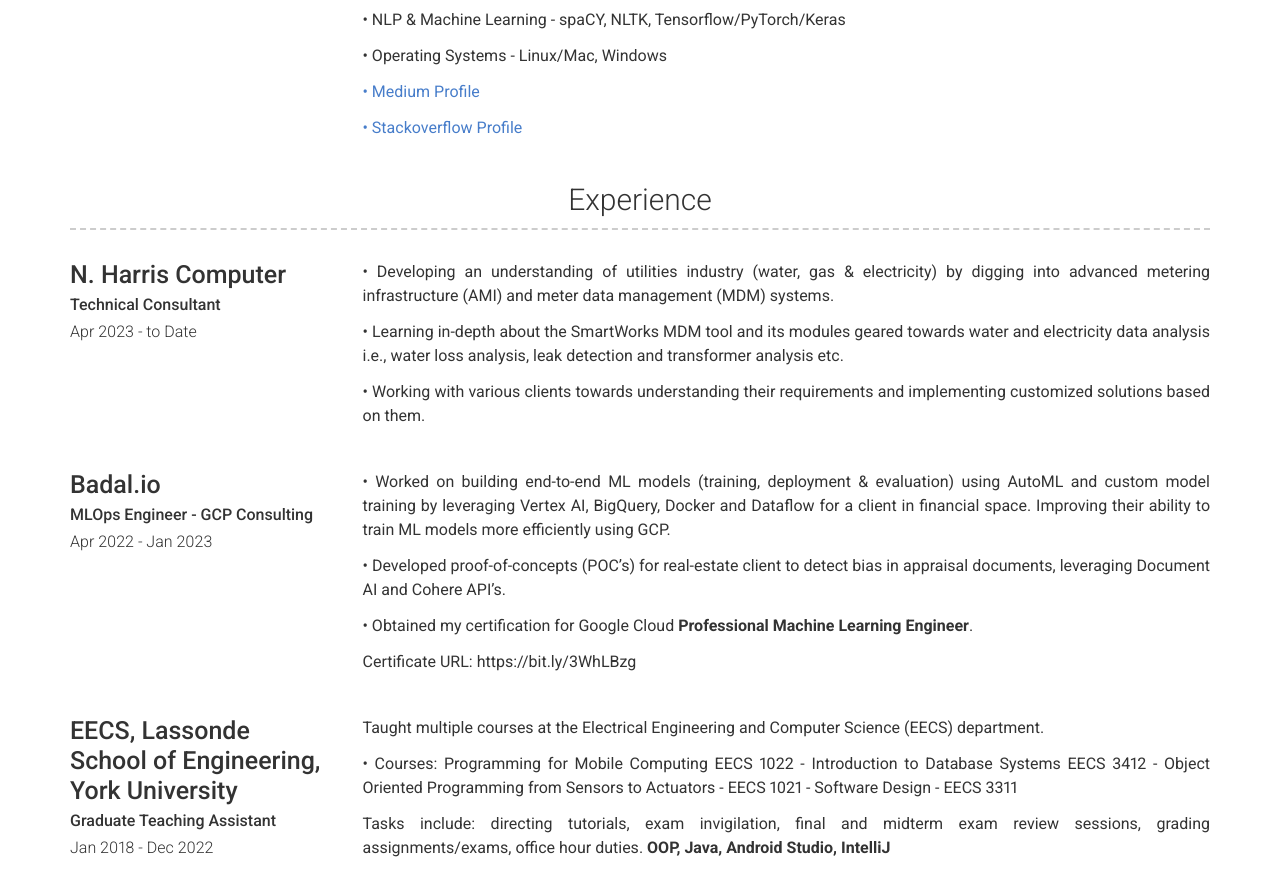
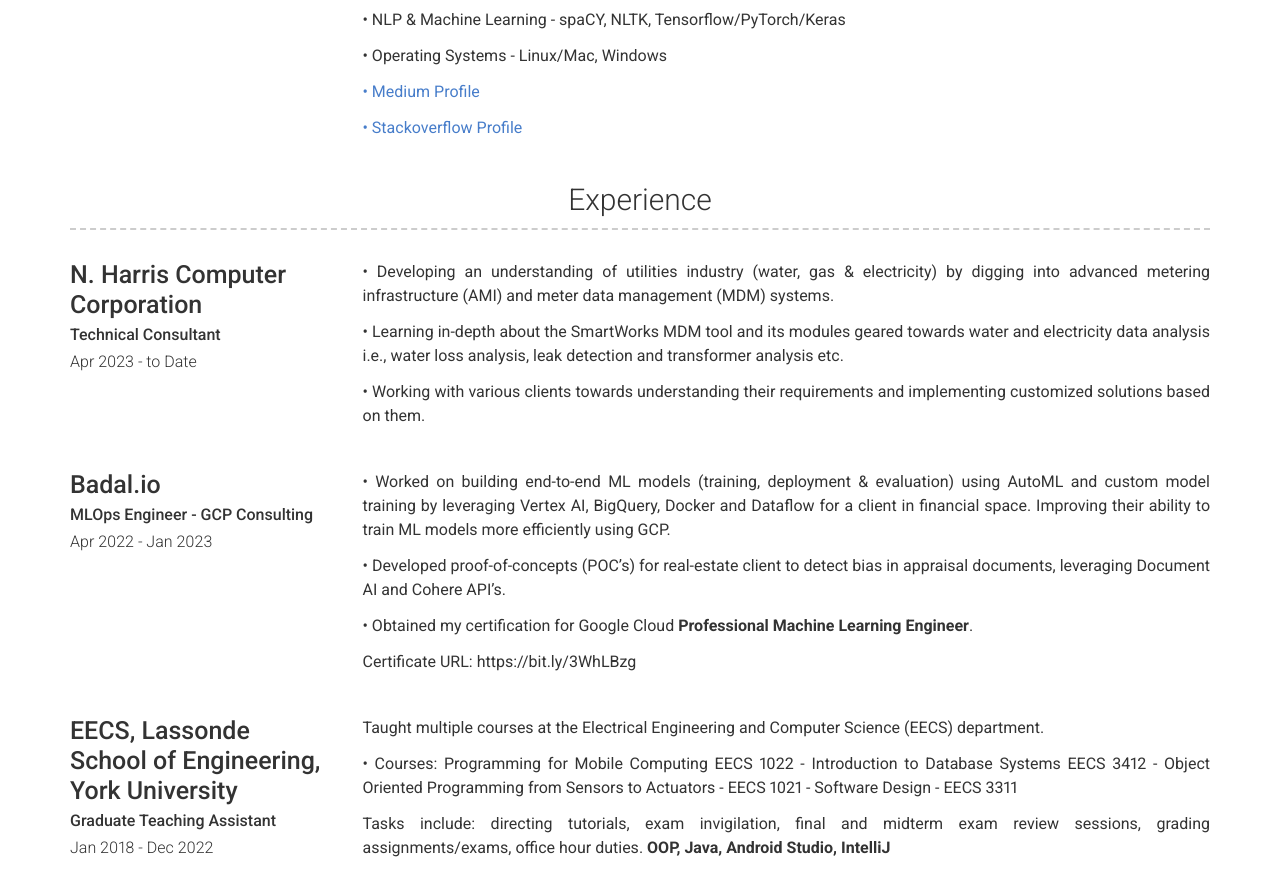
Before and after one commit to saimmehmood/saimmehmood.github.io, a Jekyll site: the page built from index.md, in a window 1280 px wide and 900 px high, scrolled down 761 px. Shown: the top 896 px of the window. Built offline with Jekyll 4.4.1, drawn with Linux system fonts in a browser that asks for light colours; nearby versions of some CDN libraries.

Commit message:
update to company name

```diff
--- a/_data/experience.yml
+++ b/_data/experience.yml
@@ -1,5 +1,5 @@
 - layout: left
-  company: N. Harris Computer
+  company: N. Harris Computer Corporation
   # link: http://dminer.eecs.yorku.ca/
   job_title: Technical Consultant
   dates: Apr 2023 - to Date
```
